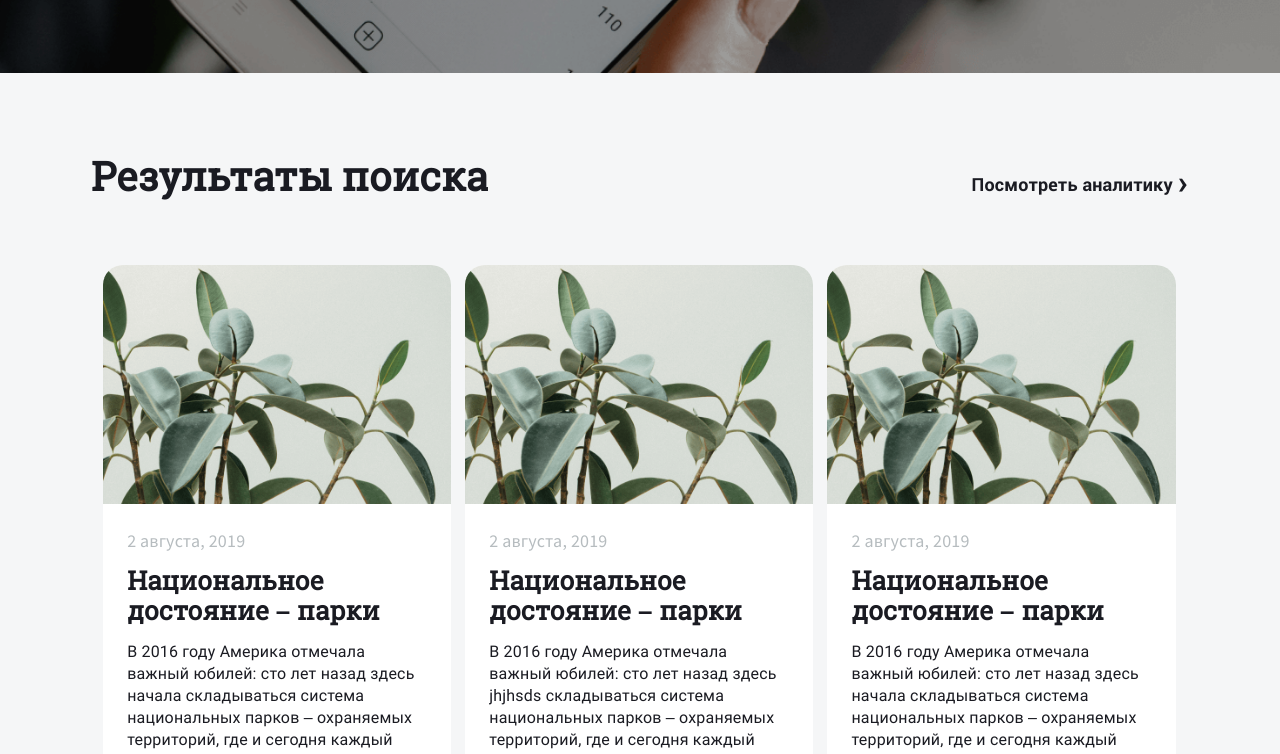
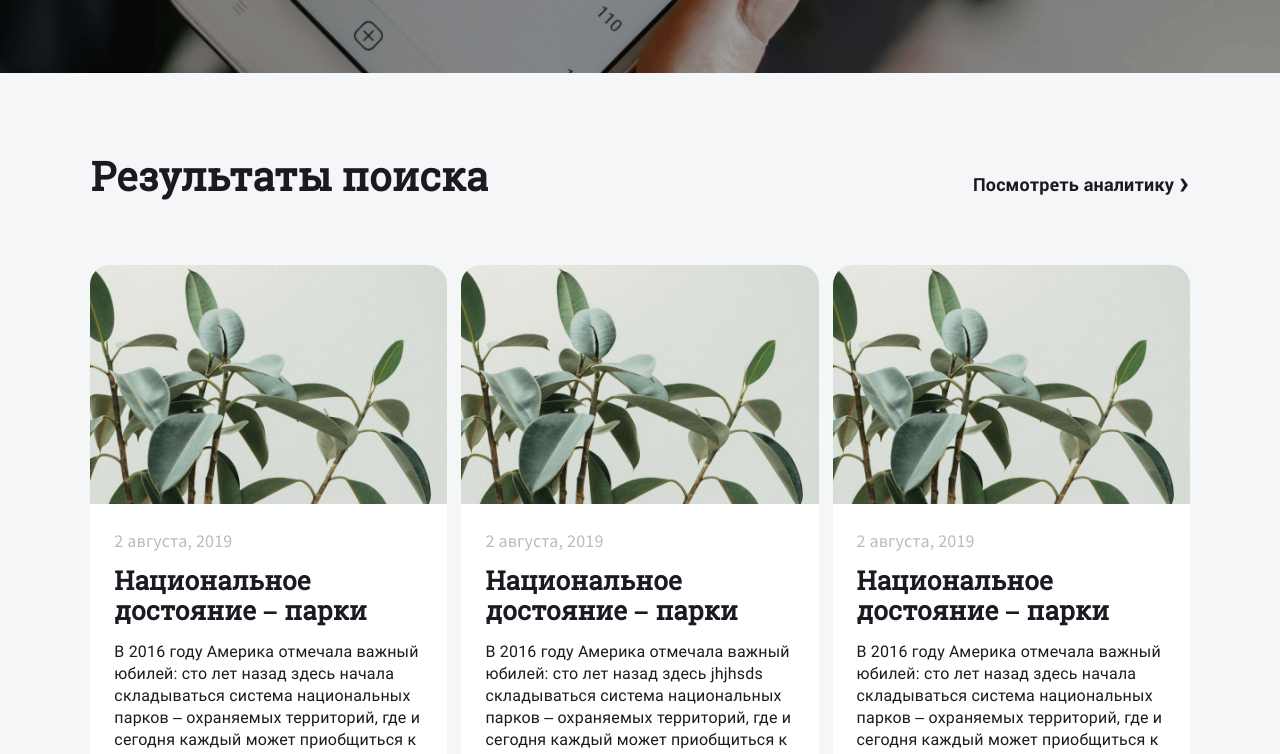
Before and after one commit to DenZass/DiplomaProject, a website built with webpack: page src/index.html in a window 1280 px wide. Shown: the part 568-1322 px from the top of the page. Built offline with nearby package versions, Linux system fonts and the light colour scheme.

Commit message:
ещё исправил вёрстку

```diff
--- a/src/blocks/resultsearch/resultsearch.css
+++ b/src/blocks/resultsearch/resultsearch.css
@@ -9,7 +9,7 @@
 
 .resultsearch{
     background-color: #F5F6F7;
-    padding: 80px 7.2vw 0 7.1vw;
+    padding: 80px 5.8vw 0 5.8vw;
 }
 @media (min-width:1442px){
     .resultsearch{
--- a/src/blocks/resultsearch/resultsearch__content/resultsearch__content.css
+++ b/src/blocks/resultsearch/resultsearch__content/resultsearch__content.css
@@ -8,7 +8,7 @@
 }
 .content__card{
     position: relative;
-    width: 27.2vw;
+    width: 27.9vw;
     /* max-width: 400px; */
     padding-bottom: 54px;
     /* height: 576px; */
@@ -16,6 +16,10 @@
     background-color: #fff;
     margin: 16px 7px 0 7px;
 }
+.content__card:hover{
+    cursor: url(../../../image/lapka.svg), pointer;
+}
+
 .card__image{
     width: 100%;
     height: 18.7vw;
--- a/src/blocks/resultsearch/resultsearch__title/resultsearch__title.css
+++ b/src/blocks/resultsearch/resultsearch__title/resultsearch__title.css
@@ -3,7 +3,7 @@
 .resultsearch__title{
     display: flex;
     justify-content: space-between;
-    padding-bottom: 50px;
+    padding: 0 1.3vw 50px 1.3vw;
 }
 .title__name{
     font-size: 40px;
```
